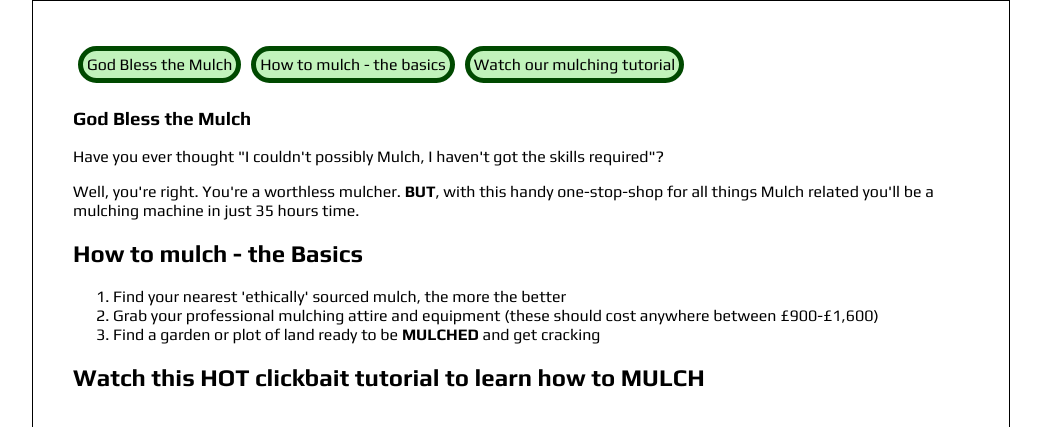
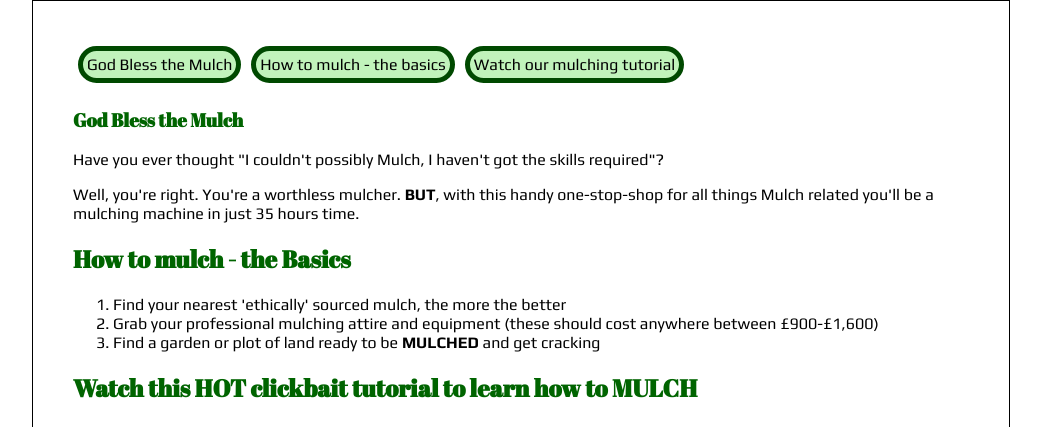
Before and after one commit to MulchMaster420/MulchMaster.github.io, a plain HTML site: page mulchtutorial.html in a window 1280 px wide. Shown: the top 427 px of the page, without its empty margins (119-1160 px from the left). Drawn offline with Linux system fonts and the light colour scheme; grey boxes are pictures that could not be loaded.

Commit message:
fat face abril

```diff
--- a/mulchtutorial.html
+++ b/mulchtutorial.html
@@ -2,9 +2,11 @@
 <html>
 <head>
     <link href="style-sheet.css" rel="stylesheet"/>
+    <!--Font family - NOT Papyrus-->
     <link rel="preconnect" href="https://fonts.googleapis.com">
     <link rel="preconnect" href="https://fonts.gstatic.com" crossorigin>
-    <link href="https://fonts.googleapis.com/css2?family=Play:wght@400;700&display=swap" rel="stylesheet">
+    <link href="https://fonts.googleapis.com/css2?family=Abril+Fatface&family=Play:wght@400;700&display=swap" rel="stylesheet">
+    <!---->
     <title>MulchMaster420's sick html</title>
     <meta charset="utf-8"/>
     <meta name="viewport" content="width-device-width"/>
--- a/style-sheet.css
+++ b/style-sheet.css
@@ -39,3 +39,8 @@ nav a:focus {
 strong {
     text-transform:uppercase;
 }
+
+h1,h2 {
+color:darkgreen;
+font-family: "abril fatface", serif;
+}
```
